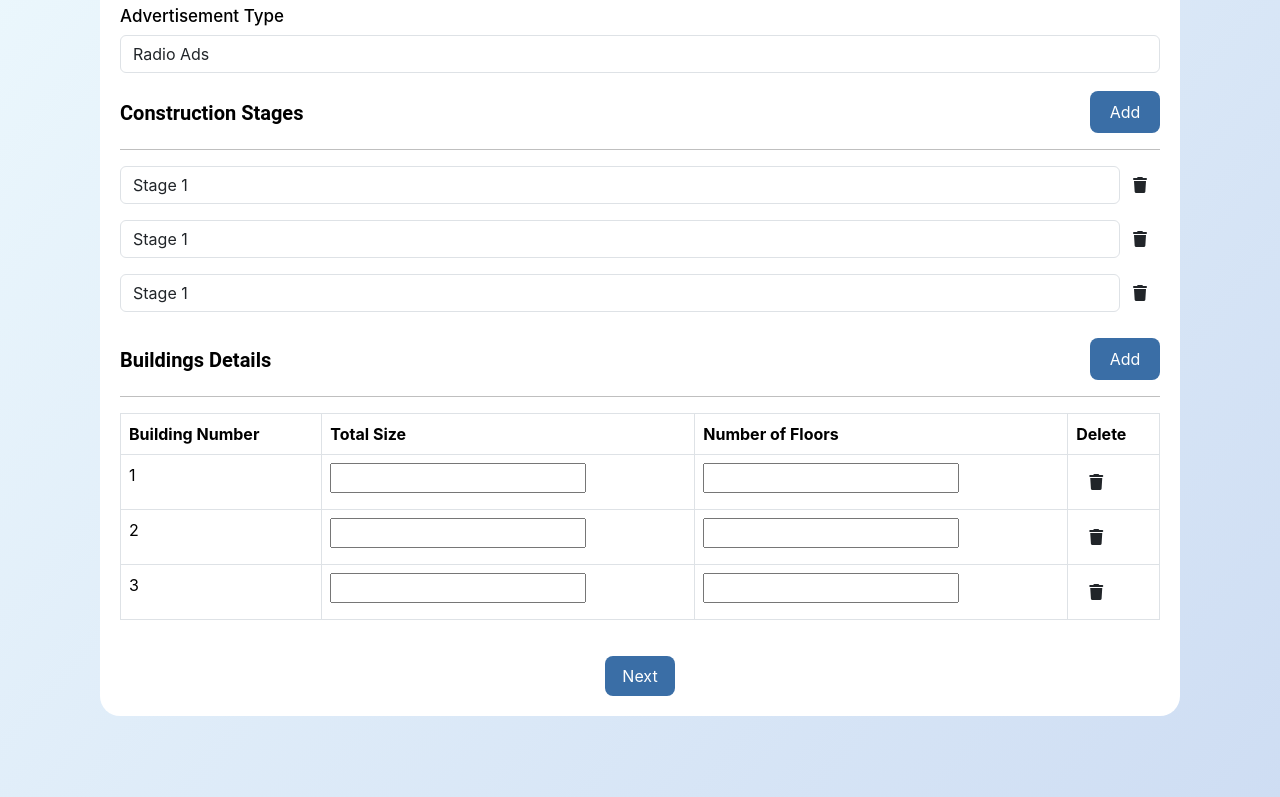
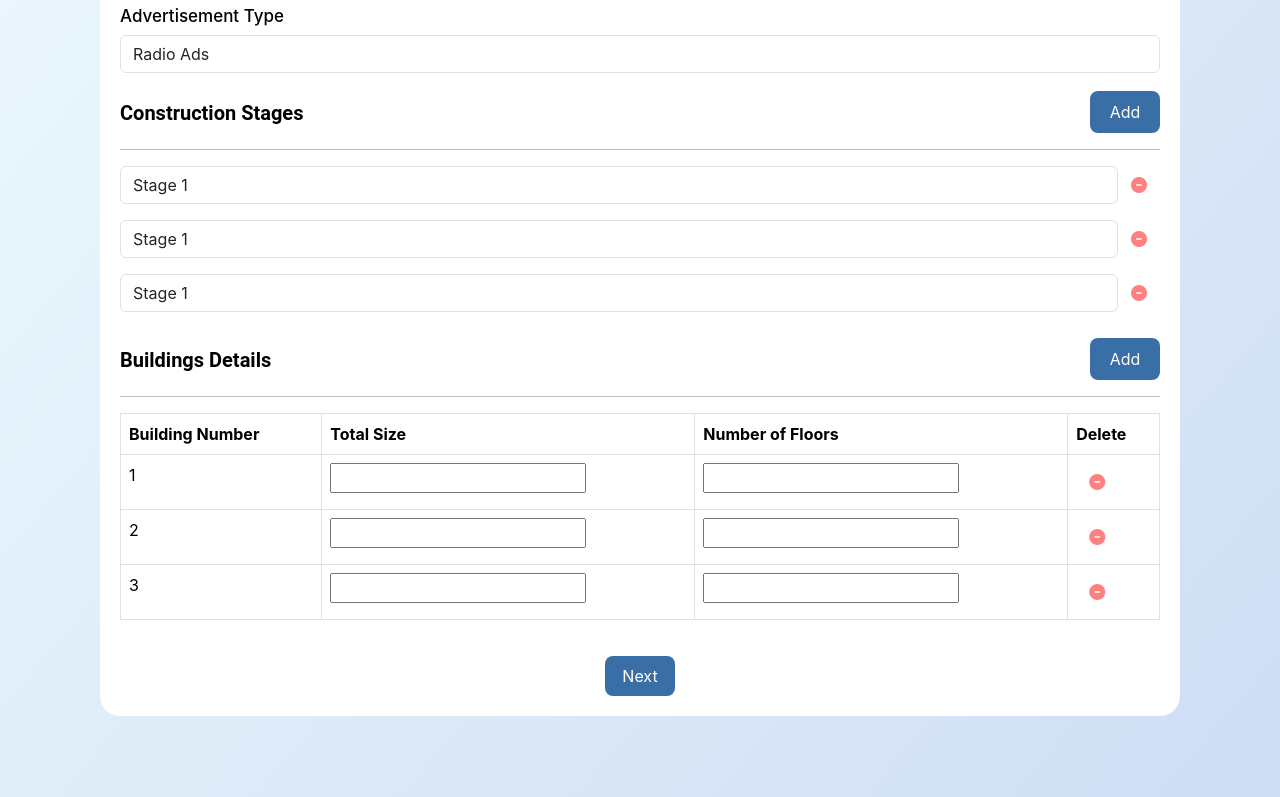
Before and after one commit to shaiksuhail01/chBuildingInfo, a React (Create React App) app: page /building-info in a window 1280 px wide. Shown: the part 679-1476 px from the top of the page. Built offline with nearby package versions, Linux system fonts and the light colour scheme.

Commit message:
first commit

```diff
--- a/src/components/ChBuildingInfo/index.css
+++ b/src/components/ChBuildingInfo/index.css
@@ -57,6 +57,9 @@
     margin-top: 10px;
     text-align: center;
 }
+.red-icon {
+    color: #ff8080;
+  }
 
 @media only screen and (min-width: 900px) {
 .buildingInfoBg{
--- a/src/components/ChBuildingInfo/index.js
+++ b/src/components/ChBuildingInfo/index.js
@@ -51,7 +51,6 @@ const consultantList=[
   },
 
 ]
-
 
 const ChBuildingInfo = () => {
   const [plotNumber,setPlotNumber]=useState('')
@@ -270,7 +269,7 @@ const ChBuildingInfo = () => {
                             <option value="EmailMarketing">Email Marketing</option>
                             <option value="Newspaper">Newspaper</option>
                             <option value="EventSponsorship">Event Sponsorship</option>
-                        </select>
+        </select>
         </div>
         <div className='constructionStagesContainer'>
         <div className='stagesCont'>
@@ -296,7 +295,7 @@ const ChBuildingInfo = () => {
               className="ml-2 mb-2 btn"
               onClick={() => handleDeleteStage(stage)}
             >
-              <i className="fas fa-trash"></i>
+            <i class="fas fa-minus-circle red-icon"></i>
             </button>
               </div>
             ))}
@@ -343,7 +342,7 @@ const ChBuildingInfo = () => {
           className="btn"
           onClick={() => handleDeleteBuilding(index)}
         >
-          <i className="fas fa-trash"></i>
+          <i class="fas fa-minus-circle red-icon"></i>
         </button>
               </td>
             </tr>
--- a/src/components/LoginForm/index.css
+++ b/src/components/LoginForm/index.css
@@ -61,6 +61,7 @@
     color: black;
     font-size: 16px;
     padding: 0px;
+    margin: 0px;
   }
 
   .inputField {
--- a/src/components/LoginForm/index.js
+++ b/src/components/LoginForm/index.js
@@ -2,27 +2,24 @@ import { useNavigate } from 'react-router-dom';
 import { useState } from 'react';
 import './index.css';
 
-
-
-
 const LoginForm = () => {
-
-
   const navigate = useNavigate();
   const [mobileNumber, setMobileNumber] = useState('');
+  const [isMobileNumberFilled, setIsMobileNumberFilled] = useState(true);
+  const onClickLoginButton = () => {
+    if (mobileNumber.trim() !== '') {
 
-  const onClickLoginButton = () => {
-    if (mobileNumber.trim() === '') {
-      alert('Mobile number is required!');
+      setIsMobileNumberFilled(true);
+
+      navigate('/building-info');
     } else {
 
-      navigate('/building-info');
+      setIsMobileNumberFilled(false);
     }
   };
 
   return (
     <div className='loginPagesContainer'>
-
       <div className='loginContainer'>
         <h1 className='headingOne'>Omani ID / Resident ID</h1>
         <img src="/images/Login.jpg" alt="loginImage" className='imageLogin' />
@@ -31,6 +28,7 @@ const LoginForm = () => {
           Login
         </button>
       </div>
+
       <hr style={{ borderColor: "black" }} />
 
       <div className='loginContainer'>
@@ -43,16 +41,20 @@ const LoginForm = () => {
         type='tel'
         id='mobileNumber'
         name='mobileNumber'
-          className='inputField'
+        className='form-control mb-3 pb-3'
         value={mobileNumber}
-          onChange={(e) => setMobileNumber(e.target.value)}
+        required
+        onChange={(e) => {
+          setMobileNumber(e.target.value);
+          setIsMobileNumberFilled(true);
+        }}
       />
+      {!isMobileNumberFilled && <p style={{ color: 'red' }}>Mobile number is required.</p>}
       <button className='button' onClick={onClickLoginButton}>
         Login
       </button>
         </div>
       </div>
-
     </div>
   );
 };
```
Lines whose indentation alone changed are shown as unchanged.
